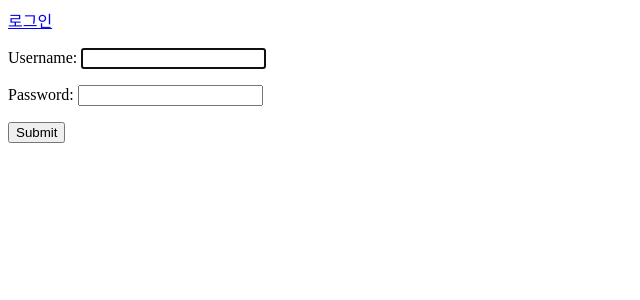
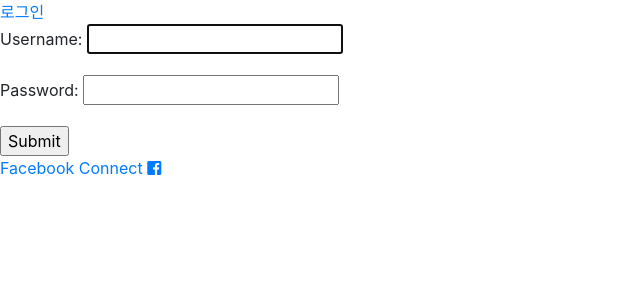
Before and after one commit to ximzzzzz/oauth_facebook, a Django app: page /accounts/login/ in a window 1280 px wide. Shown: the top 300 px of the page, without its empty margins (0-640 px from the left). Run offline with Django 3.2, Linux system fonts and the light colour scheme; some libraries are stand-ins or nearby versions.

Commit message:
oauth_facebook

```diff
--- a/accounts/templates/accounts/login.html
+++ b/accounts/templates/accounts/login.html
@@ -1,4 +1,6 @@
 {%extends 'base.html'%}
+{% load socialaccount %}
+
 
 {%block content%}
     <form method='post'>
@@ -6,4 +8,8 @@
         {{form.as_p}}
         <input type="submit" value="Submit"/>
     </form>
+    {% providers_media_js %}
+    <a href="{% provider_login_url "facebook" method="js_sdk" %}">Facebook Connect
+    <i class="fab fa-facebook-square"></i>
+    </a>
 {%endblock%}
--- a/auth/urls.py
+++ b/auth/urls.py
@@ -20,4 +20,5 @@ urlpatterns = [
     path('admin/', admin.site.urls),
     path('accounts/',include('accounts.urls')),
     path('posts/',include('posts.urls')),
+    path('accounts/', include('allauth.urls')), #accounts가 두개가 있어도 상관없다.
 ]
--- a/templates/base.html
+++ b/templates/base.html
@@ -5,6 +5,11 @@
     <meta name="viewport" content="width=device-width, initial-scale=1.0">
     <meta http-equiv="X-UA-Compatible" content="ie=edge">
     <title>Document</title>
+    <link rel="stylesheet" href="https://stackpath.bootstrapcdn.com/bootstrap/4.1.3/css/bootstrap.min.css" integrity="sha384-MCw98/SFnGE8fJT3GXwEOngsV7Zt27NXFoaoApmYm81iuXoPkFOJwJ8ERdknLPMO" crossorigin="anonymous">
+    <script src="https://code.jquery.com/jquery-3.3.1.slim.min.js" integrity="sha384-q8i/X+965DzO0rT7abK41JStQIAqVgRVzpbzo5smXKp4YfRvH+8abtTE1Pi6jizo" crossorigin="anonymous"></script>
+<script src="https://cdnjs.cloudflare.com/ajax/libs/popper.js/1.14.3/umd/popper.min.js" integrity="sha384-ZMP7rVo3mIykV+2+9J3UJ46jBk0WLaUAdn689aCwoqbBJiSnjAK/l8WvCWPIPm49" crossorigin="anonymous"></script>
+<script src="https://stackpath.bootstrapcdn.com/bootstrap/4.1.3/js/bootstrap.min.js" integrity="sha384-ChfqqxuZUCnJSK3+MXmPNIyE6ZbWh2IMqE241rYiqJxyMiZ6OW/JmZQ5stwEULTy" crossorigin="anonymous"></script>
+<link rel="stylesheet" href="https://use.fontawesome.com/releases/v5.5.0/css/all.css" integrity="sha384-B4dIYHKNBt8Bc12p+WXckhzcICo0wtJAoU8YZTY5qE0Id1GSseTk6S+L3BlXeVIU" crossorigin="anonymous">
 </head>
 <body>
     {% if user.is_authenticated %}
@@ -13,6 +18,11 @@
         <a href="{%url 'accounts:login'%}">로그인</a>
     {% endif %}
     {%block content%}
+    <a>
+    <i class="fab fa-facebook-square"></i>
+    facebook connect
+    </a>
     {%endblock%}
 </body>
+
 </html>
```
Also changed, not shown: auth/settings.py (+43 -0 lines).
